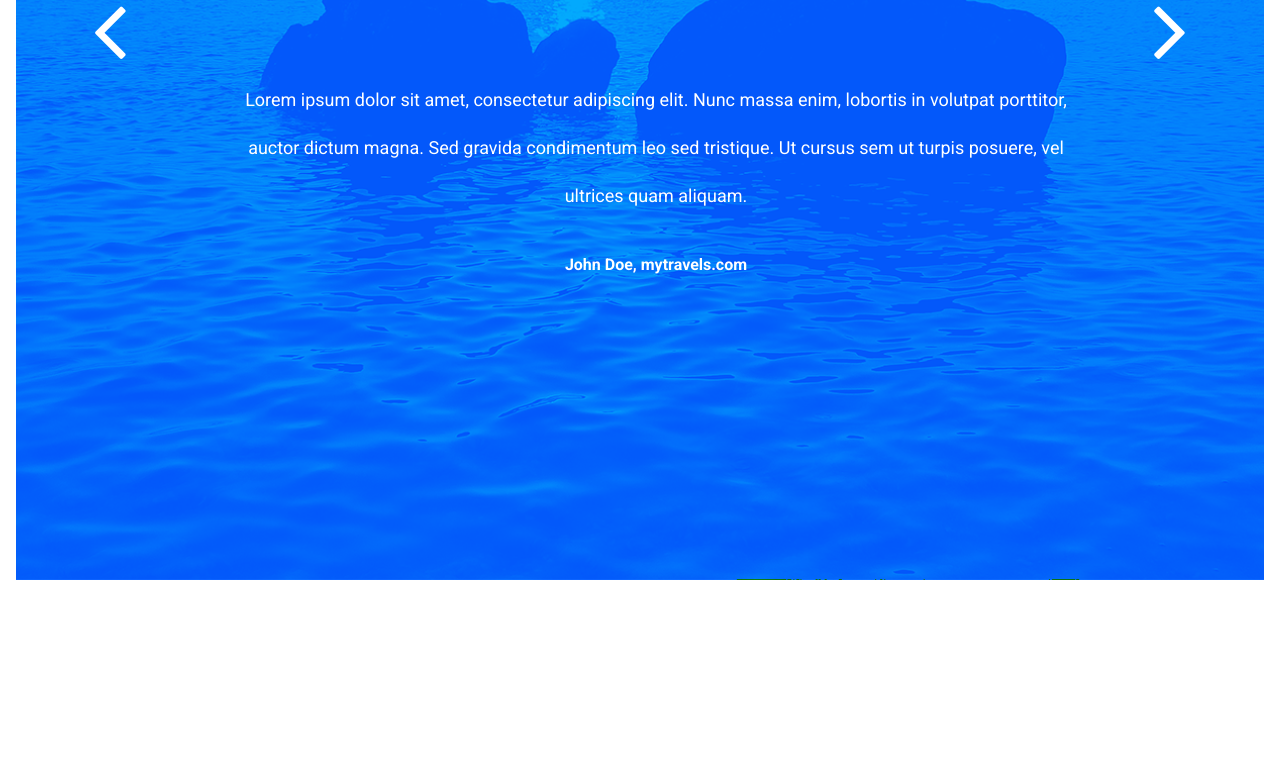
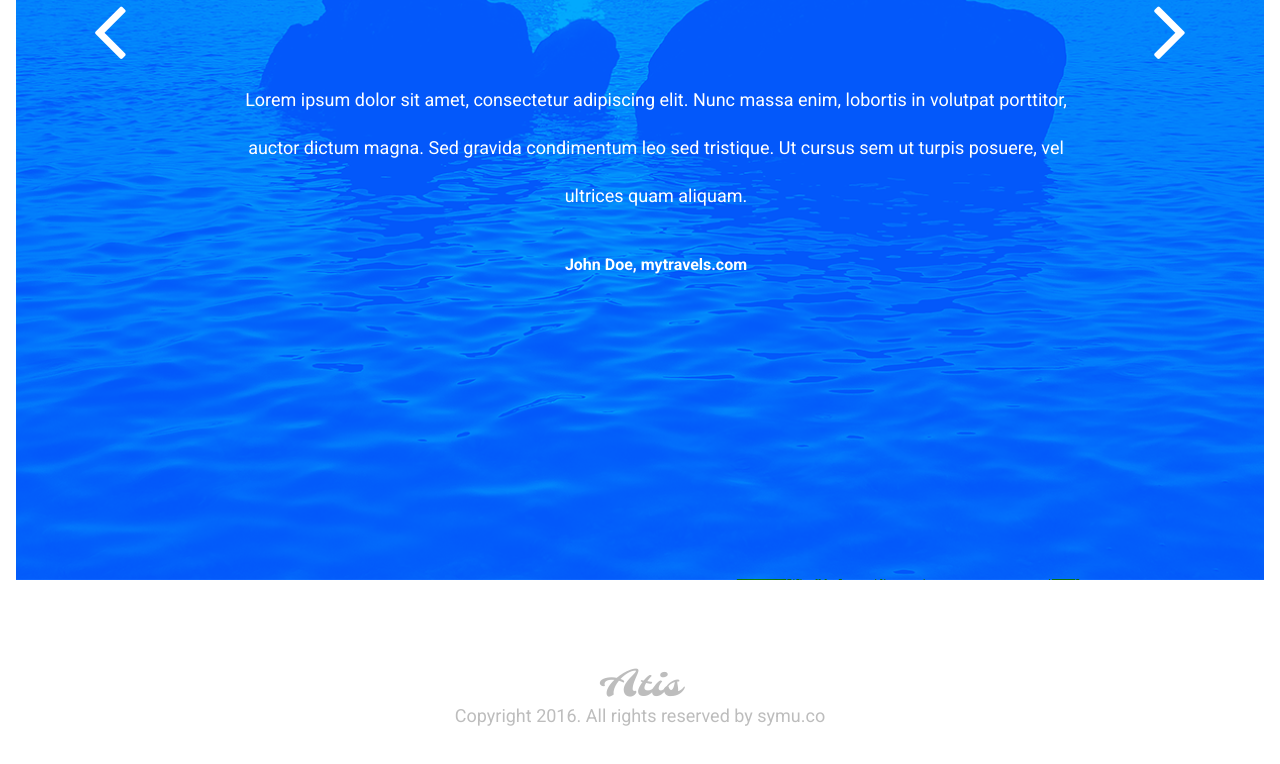
Before and after one commit to PSDvlpr/CutFromPSD-Greece, a website: page index.html in a window 1280 px wide. Shown: the part 5054-5818 px from the top of the page. Before the commit the page ends 5650 px from the top, so only its background shows below. Drawn offline with Linux system fonts and the light colour scheme.

Commit message:
Add footer + stylings

```diff
--- a/index.html
+++ b/index.html
@@ -269,5 +269,10 @@
             </a>
         </div>
     </section>
+
+    <footer class="footer">
+        <p class="owner">Atis</p>
+        <p class="copyright">Copyright 2016. All rights reserved by symu.co</p>
+    </footer>
 </body>
 </html>
--- a/scss/partials/_all.scss
+++ b/scss/partials/_all.scss
@@ -4,3 +4,4 @@
 @import 'gallery';
 @import 'offer';
 @import 'carousel';
+@import 'footer';
--- /dev/null
+++ b/scss/partials/_footer.scss
@@ -0,0 +1,17 @@
+.footer {
+    padding: 5.313em 0 6.313em;
+    text-align: center;
+}
+
+.owner {
+    font-family: $ff-mll;
+    font-size: 2.25rem;
+    color: #bdbdbd;
+    margin-bottom: 0;
+}
+
+.copyright {
+    color: #bdbdbd;
+    font-size: 1.125rem;
+    margin-bottom: 0;
+}
--- a/scss/partials/_global.scss
+++ b/scss/partials/_global.scss
@@ -7,7 +7,7 @@ body {
 
     @include respond-to(medium) {
         font-size: 1rem;
-        padding: 1em;
+        padding: 1em 1em 0 1em;
     }
 }
 
```
Also changed, not shown: css/style.css, css/style.prefixed.css, 1 other file.
